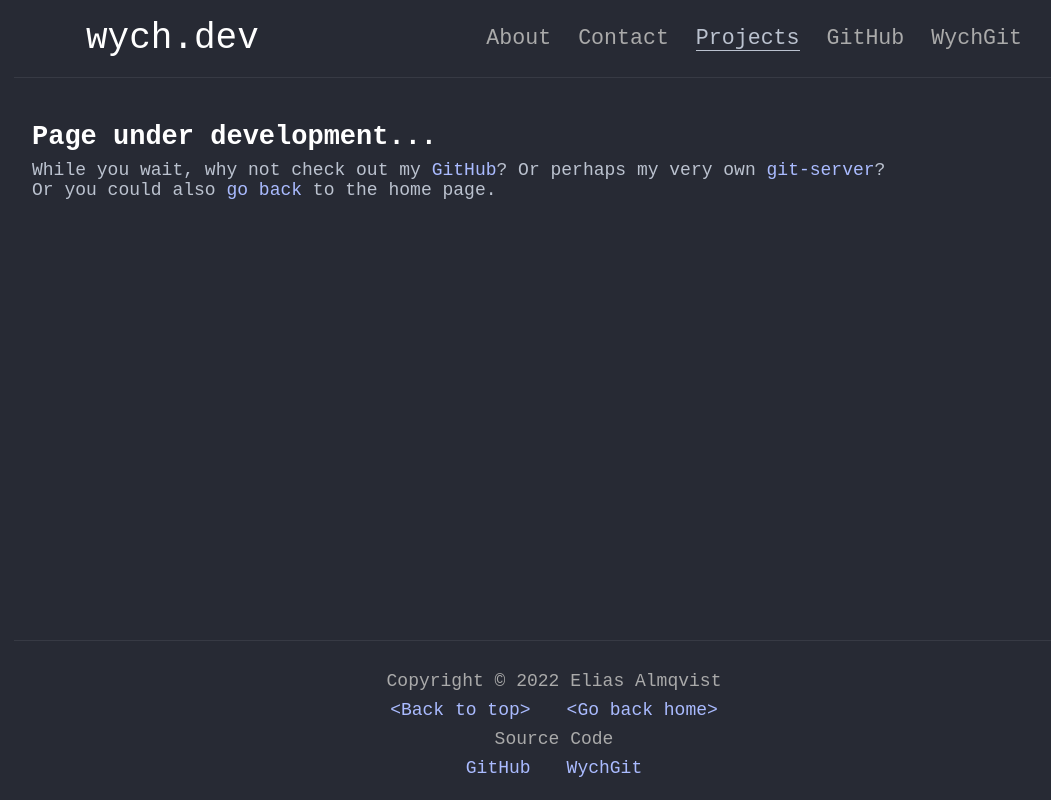
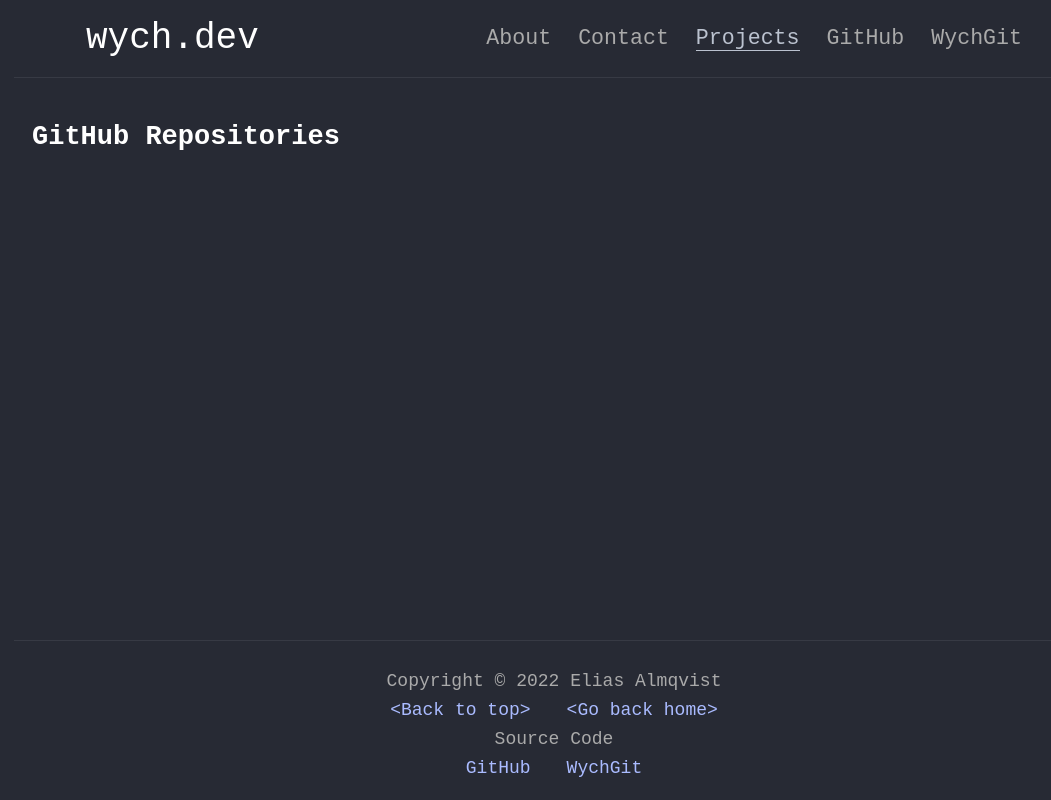
Before and after one commit to almqv/wychdev-nextjs, a Next.js app: page /projects in a window 1280 px wide. Shown: the whole page, without its empty margins (86-1137 px from the left). Built offline with nearby package versions, Linux system fonts and the light colour scheme.

Commit message:
Removed stuff

```diff
--- a/pages/projects.tsx
+++ b/pages/projects.tsx
@@ -2,15 +2,13 @@ import type {NextPageWithLayout} from './_app'
 import type { ReactElement } from 'react'
 import Layout from '../components/layout'
 import { Section } from './index'
-import Link from "next/link"
+// import Link from "next/link"
 
 const Page: NextPageWithLayout = () => {
 	return (
 		<>
 			<Section>
-				<h2>Page under development...</h2>
-				<p>While you wait, why not check out my <a href="https://github.com/E-Almqvist">GitHub</a>? Or perhaps my very own <a href="https://git.wych.dev">git-server</a>?</p>
-				<p>Or you could also <Link href="/">go back</Link> to the home page.</p>
+				<h2>GitHub Repositories</h2>
 			</Section>
 		</>
 	)
```
